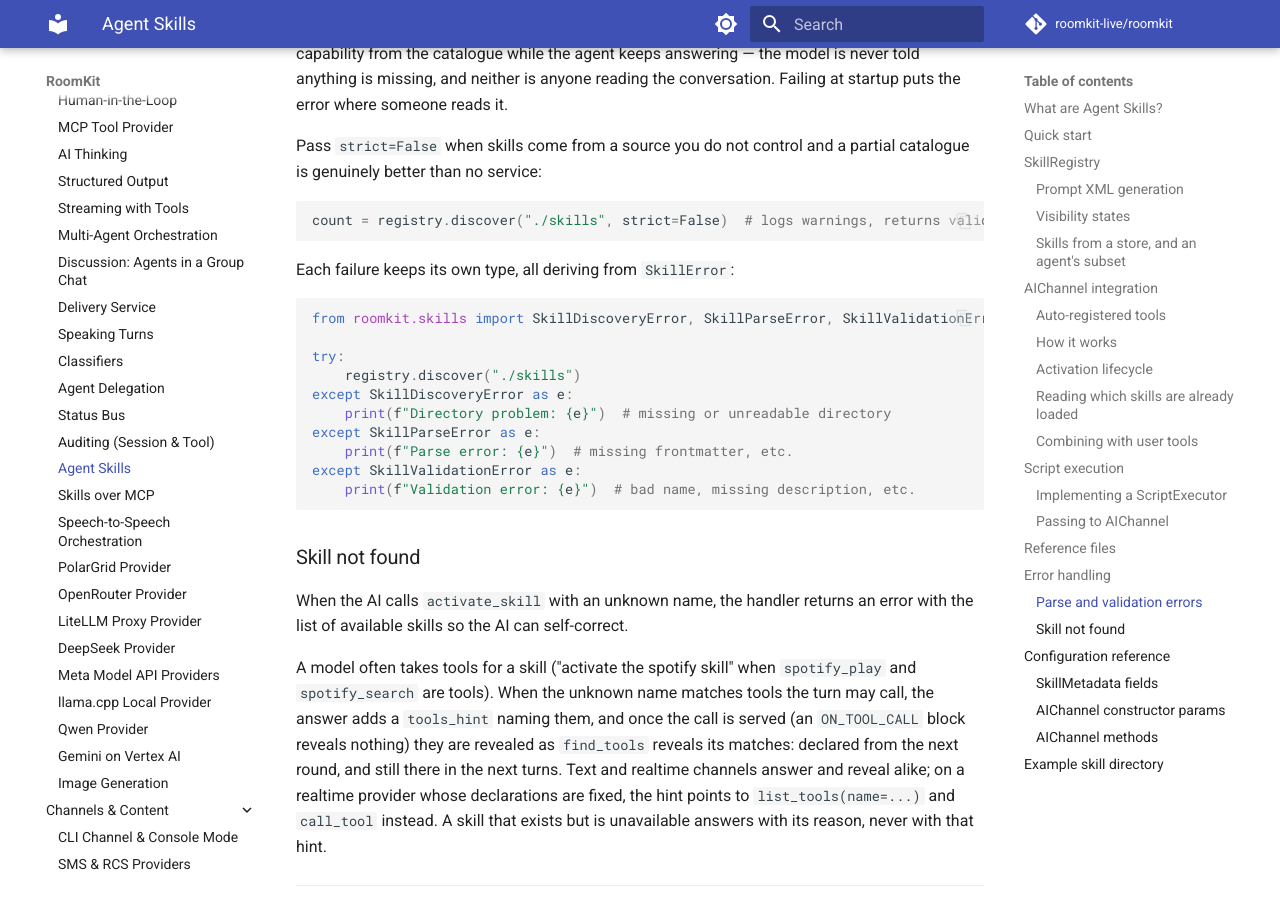
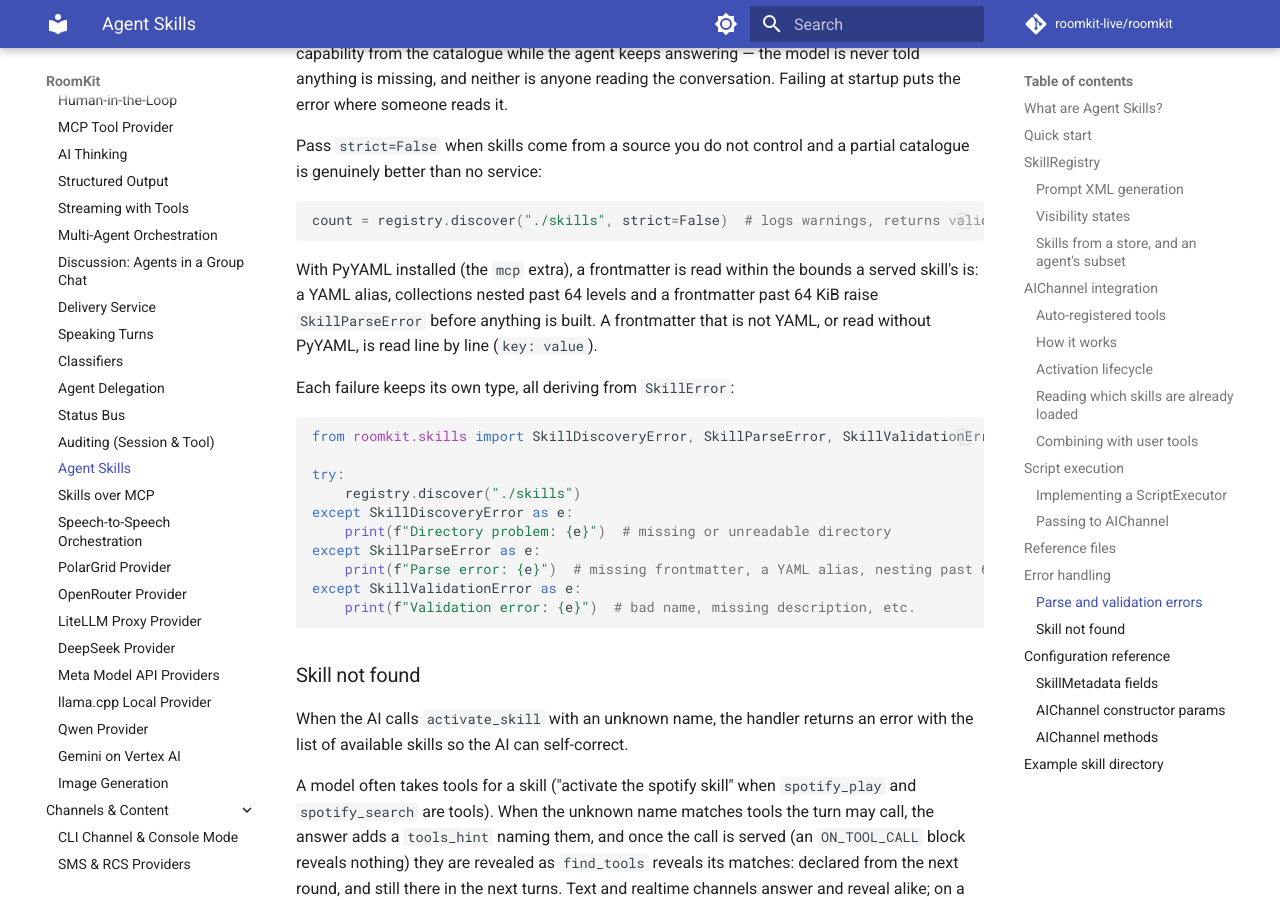
Before and after one commit to roomkit-live/roomkit-docs, an MkDocs documentation site: the page built from docs/guides/agent-skills.md, in a window 1280 px wide and 900 px high, scrolled down 11529 px. Built offline with MkDocs 1.6.1 and Material for MkDocs 9.7.7, drawn with Linux system fonts in a browser that asks for light colours; comment, search, counter and statistics services are not loaded.

Commit message:
docs(skills): a local SKILL.md frontmatter is read within a served one's bounds (RMK-691)

````diff
--- a/docs/guides/agent-skills.md
+++ b/docs/guides/agent-skills.md
@@ -510,6 +510,8 @@ Pass `strict=False` when skills come from a source you do not control and a part
 count = registry.discover("./skills", strict=False)  # logs warnings, returns valid count
 ```
 
+With PyYAML installed (the `mcp` extra), a frontmatter is read within the bounds a served skill's is: a YAML alias, collections nested past 64 levels and a frontmatter past 64 KiB raise `SkillParseError` before anything is built. A frontmatter that is not YAML, or read without PyYAML, is read line by line (`key: value`).
+
 Each failure keeps its own type, all deriving from `SkillError`:
 
 ```python
@@ -520,7 +522,7 @@ try:
 except SkillDiscoveryError as e:
     print(f"Directory problem: {e}")  # missing or unreadable directory
 except SkillParseError as e:
-    print(f"Parse error: {e}")  # missing frontmatter, etc.
+    print(f"Parse error: {e}")  # missing frontmatter, a YAML alias, nesting past 64, over 64 KiB
 except SkillValidationError as e:
     print(f"Validation error: {e}")  # bad name, missing description, etc.
 ```
````
